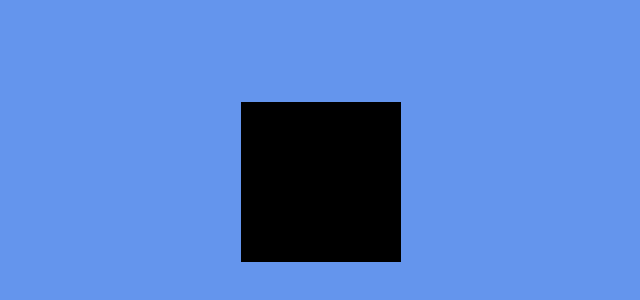
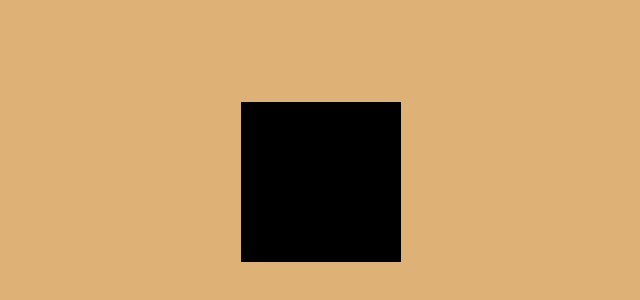
Before and after one commit to ChrisDev110/compatible-con-nokia, a plain HTML site: page index.html in a window 1280 px wide. Shown: the part 298-598 px from the top of the page, without its empty margins (399-1039 px from the left). Drawn offline with Linux system fonts and the light colour scheme.

Commit message:
Update index.html

```diff
--- a/index.html
+++ b/index.html
@@ -3,7 +3,7 @@
         <title>Game</title>
     </head>
     <body style="overflow: hidden;">
-        <canvas id="canvas" style="position: absolute; left: 0; top: 0; background-color: rgb(100 149 237); margin: 0; padding: 0;"></canvas>
+        <canvas id="canvas" style="position: absolute; left: 0; top: 0; background-color: #deb176;"></canvas>
         <script src="script.js"></script>
     </body>
 </html>
```
